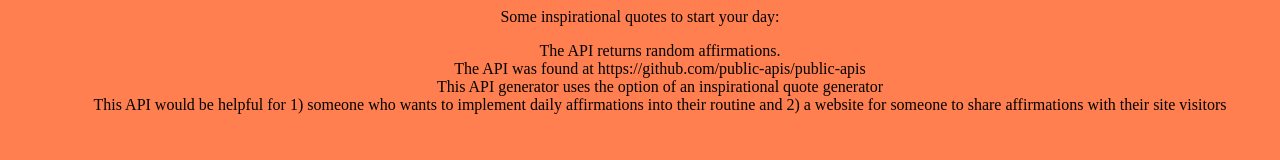
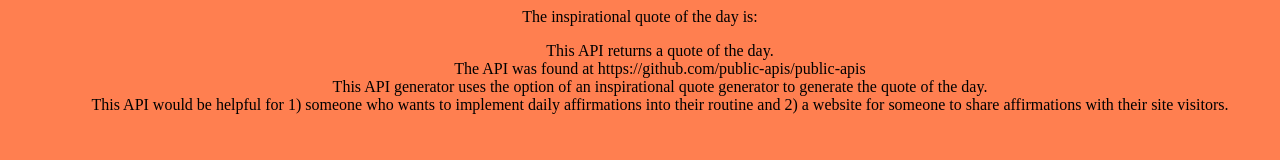
Before and after one commit to prikadam/apihw2, a plain HTML site: page index.html in a window 1280 px wide. Drawn offline with Linux system fonts and the light colour scheme; no server answers.

Commit message:
Update index.html

```diff
--- a/index.html
+++ b/index.html
@@ -7,7 +7,7 @@
     	}
     </style>
     <meta charset="utf-8" />
-    <title>API Fun: Affirmations</title>
+    <title>API Fun: Inspirational Quotes</title>
     <script>
       function getAffirmation2() {
         fetch("https://quotes.rest/qod.json?category=inspire", {
@@ -31,17 +31,17 @@
     </script>
   </head>
   <body onload="getAffirmations()" style="text-align: center">
-    Some inspirational quotes to start your day:
+    The inspirational quote of the day is:
     <div id="affirmation2"></div>
     <div>
       <ul style="list-style-type: none">
-        <li>The API returns random affirmations.</li>
+        <li>This API returns a quote of the day.</li>
         <li>The API was found at https://github.com/public-apis/public-apis</li>
-        <li>This API generator uses the option of an inspirational quote generator</li>
+        <li>This API generator uses the option of an inspirational quote generator to generate the quote of the day.</li>
         <li>
           This API would be helpful for 1) someone who wants to implement daily
           affirmations into their routine and 2) a website for someone to share
-          affirmations with their site visitors
+          affirmations with their site visitors.
         </li>
       </ul>
     </div>
```
